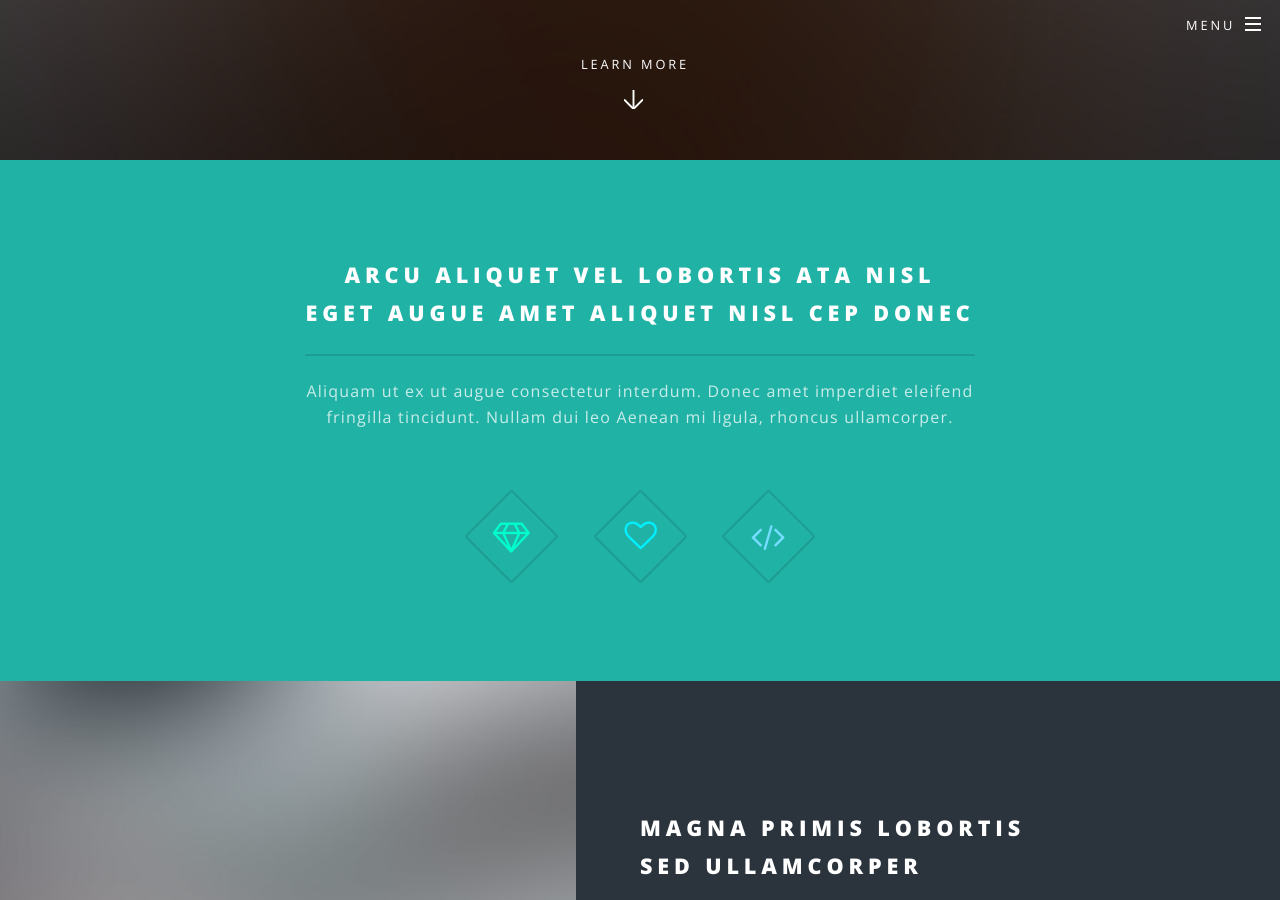
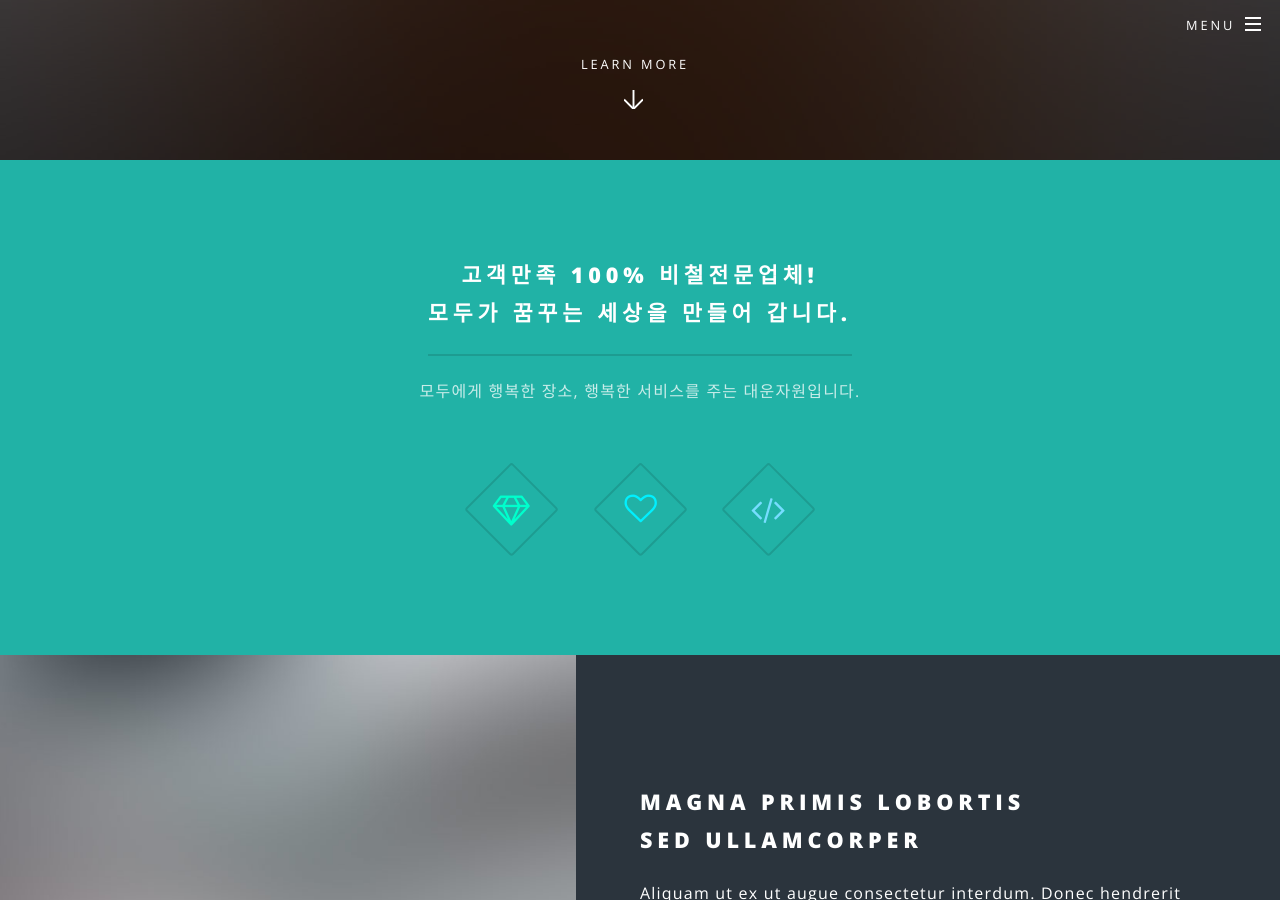
Before and after one commit to 01039402468/01039402468.github.io, a Jekyll site: the page built from index.html, in a window 1280 px wide and 900 px high, scrolled down 740 px. Built offline with Jekyll 4.4.1, drawn with Linux system fonts in a browser that asks for light colours.

Commit message:
인덱스 수정 테스트
커밋

```diff
--- a/index.html
+++ b/index.html
@@ -17,10 +17,8 @@ layout: landing
 					<section id="one" class="wrapper style1 special">
 						<div class="inner">
 							<header class="major">
-								<h2>Arcu aliquet vel lobortis ata nisl<br />
-								eget augue amet aliquet nisl cep donec</h2>
-								<p>Aliquam ut ex ut augue consectetur interdum. Donec amet imperdiet eleifend<br />
-								fringilla tincidunt. Nullam dui leo Aenean mi ligula, rhoncus ullamcorper.</p>
+								<h2>고객만족 100% 비철전문업체!<br>모두가 꿈꾸는 세상을 만들어 갑니다.</h2>
+								<p>모두에게 행복한 장소, 행복한 서비스를 주는 대운자원입니다.</p>
 							</header>
 							<ul class="icons major">
 								<li><span class="icon fa-diamond major style1"><span class="label">Lorem</span></span></li>
```
